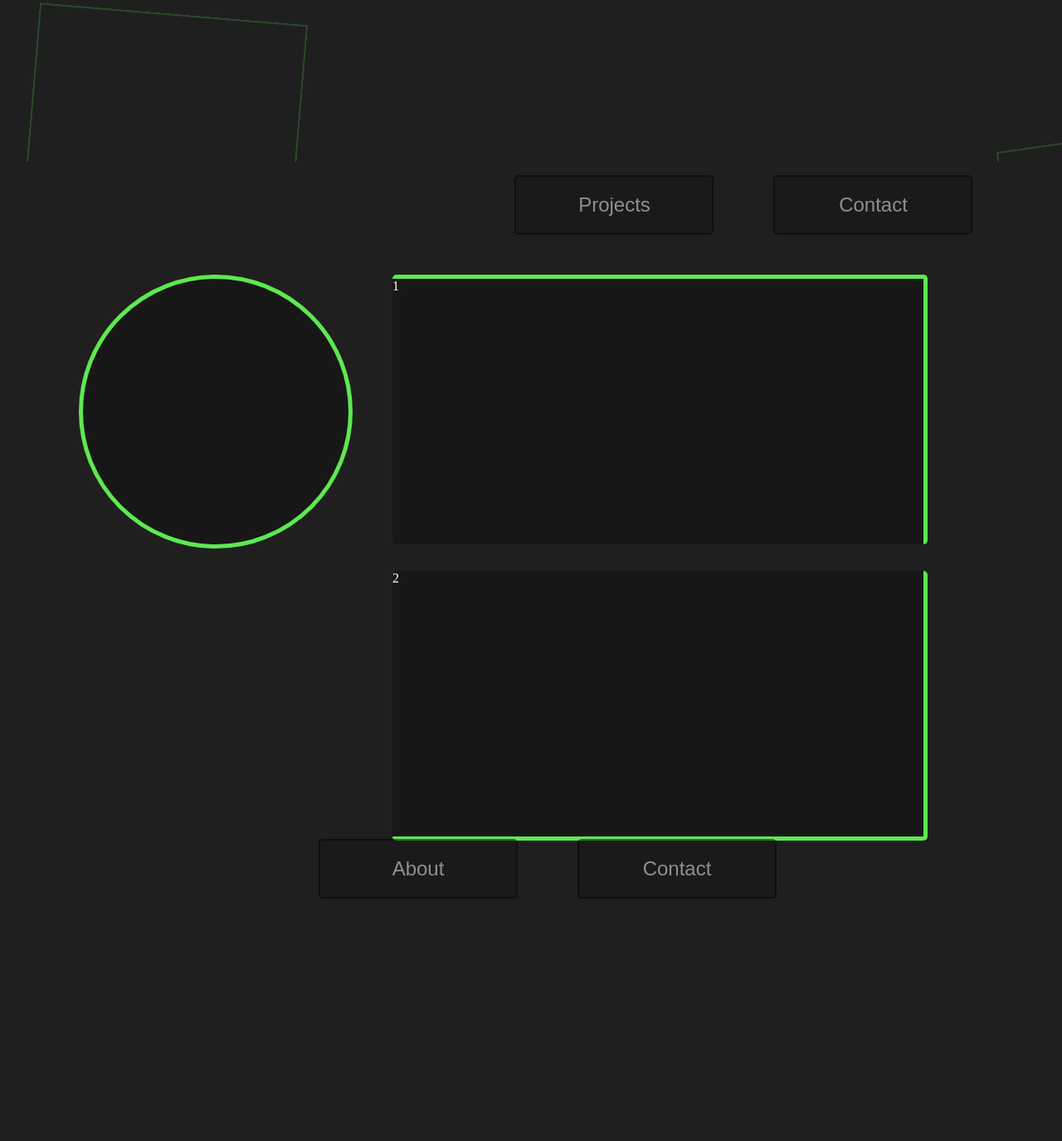
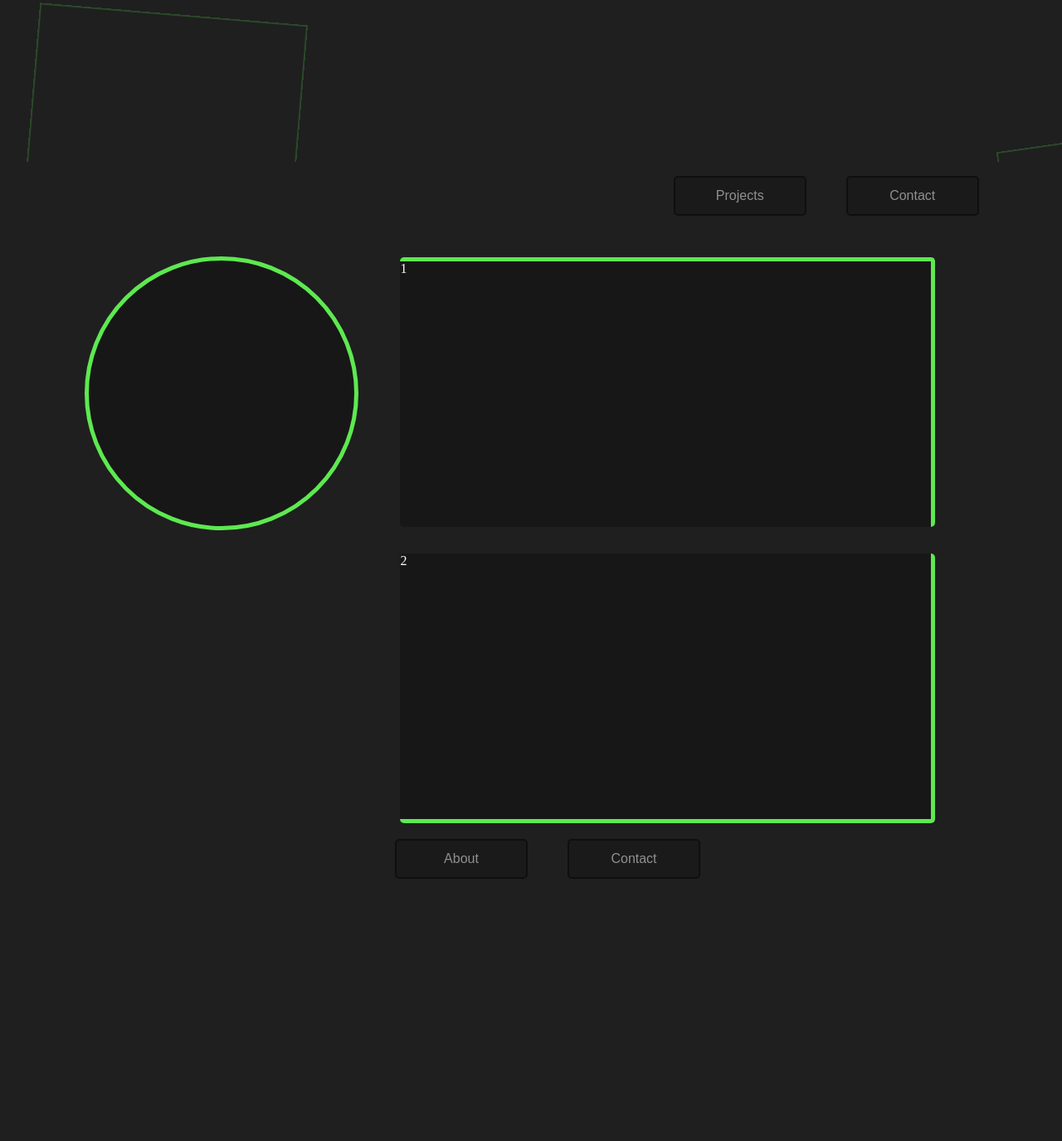
Before and after one commit to imBoonie/My-Portfolio, a plain HTML site: page index.html in a window 1280 px wide. Shown: the part 605-1980 px from the top of the page at 83% size. Drawn offline with Linux system fonts and the light colour scheme.

Commit message:
Temp
Going to redesign with mobile first mindset

```diff
--- a/app.js
+++ b/app.js
@@ -1,7 +1,7 @@
 
 let txt = "Hi, I'm David Jones"
 let txt2 = "A developer from the UK"
-let speed = 75; /* The speed/duration of the effect in milliseconds */
+let speed = 85; /* The speed/duration of the effect in milliseconds */
 
 let i = 0;
 let j = 0;
--- a/index.html
+++ b/index.html
@@ -59,8 +59,8 @@
 <div id="aboutMe">
     <div id="nav1">
         <ul>
-            <a class="navLinks" href="#projects"><li><button>Projects</button></li></a>
-            <a class="navLinks" href="#contact"><li><button>Contact</button></li></a>
+            <a class="navLinks" href="#projects"><li><button class="navButton">Projects</button></li></a>
+            <a class="navLinks" href="#contact"><li><button class="navButton">Contact</button></li></a>
         </ul>
     </div>
     <div id="portraitImg"></div>
@@ -75,8 +75,8 @@
 <div id="projects">
     <div id="nav2">
         <ul>
-            <a class="navLinks" href="#aboutMe"><li><button>About</button></li></a>
-            <a class="navLinks" href="#contact"><li><button>Contact</button></li></a>
+            <a class="navLinks" href="#aboutMe"><li><button class="navButton">About</button></li></a>
+            <a class="navLinks" href="#contact"><li><button class="navButton">Contact</button></li></a>
         </ul>
     </div>
     <div id="project1">
@@ -94,8 +94,8 @@
 <div id="contact">
     <div id="nav3">
         <ul>
-            <a class="navLinks" href="#aboutMe"><li><button>About</button></li></a>
-            <a class="navLinks" href="#projects"><li><button>Projects</button></li></a>
+            <a class="navLinks" href="#aboutMe"><li><button class="navButton">About</button></li></a>
+            <a class="navLinks" href="#projects"><li><button class="navButton">Projects</button></li></a>
         </ul>
     </div>
     <div id="boxGrid">
--- a/styles.css
+++ b/styles.css
@@ -244,7 +244,7 @@ h2 {
 
 #nav1{
     grid-row-start: 1;
-    grid-row-end: 2;
+    grid-row-end: 1;
     grid-column-start: 5;
     grid-column-end: 6;
 }
@@ -275,3 +275,7 @@ h2 {
 .box {
     font-size: 300px;
 }
+
+.navButton {
+    font-size: 1em;
+}
```
